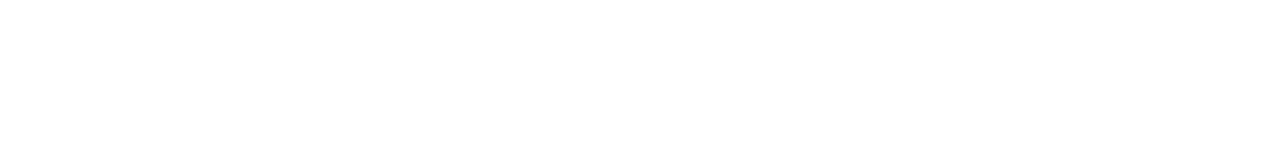
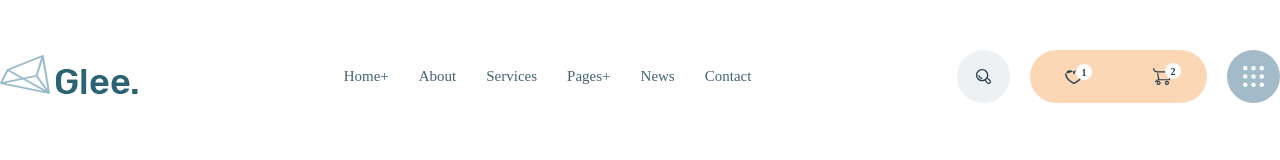
Before and after one commit to DigitalQY/glee, a website: page app/index.html in a window 1280 px wide. Drawn offline with nearby package versions, Linux system fonts and the light colour scheme; files that its build step writes are made by us from their sources; files whose address does not match are found by name.

Commit message:
Finished header

```diff
--- a/app/index.html
+++ b/app/index.html
@@ -9,6 +9,52 @@
 </head>
 
 <body>
+  <header class="header">
+    <div class="container">
+      <div class="header__inner">
+        <div class="header__logo">
+          <a class="header-link__logo" href="">
+            <img src="images/logo/logo1.png" alt="logo__img" srcset="">
+            <img src="images/logo/logo2.png" alt="logo__img" srcset="">
+          </a>
+        </div>
+        <nav class="menu">
+          <ul class="menu__list">
+            <li class="menu__list-item"><a href="#" class="menu__list-link">Home+</a></li>
+            <li class="menu__list-item"><a href="#" class="menu__list-link">About</a></li>
+            <li class="menu__list-item"><a href="#" class="menu__list-link">Services</a></li>
+            <li class="menu__list-item"><a href="#" class="menu__list-link">Pages+</a></li>
+            <li class="menu__list-item"><a href="#" class="menu__list-link">News</a></li>
+            <li class="menu__list-item"><a href="#" class="menu__list-link">Contact</a></li>
+          </ul>
+
+        </nav>
+        <div class="user-nav">
+          <div class="user-nav__search">
+            <a class="user-nav__link" href="#">
+              <img class="user-nav__link-item" src="images/icons/search.svg" alt="search" srcset="">
+            </a>
+          </div>
+          <div class="user-nav__heart-cart">
+            <a class="user-nav__link" href="#">
+              <img class="user-nav__link-item" src="images/icons/heart.svg" alt="heart" srcset="">
+              <span class="heart-count">1</span>
+            </a>
+            <a class="user-nav__link" href="#">
+              <img class="user-nav__link-item" src="images/icons/cart.svg" alt="cart" srcset="">
+              <span class="cart-count">2</span>
+            </a>
+          </div>
+          <div class="user-nav__button">
+            <a class="user-nav__link" href="#">
+              <img class="user-nav__link-item" src="images/icons/clicker.svg" alt="button" srcset="">
+            </a>
+          </div>
+        </div>
+      </div>
+    </div>
+  </header>
+
 
   <script src="js/main.min.js"></script>
 </body>
--- a/app/scss/_global.scss
+++ b/app/scss/_global.scss
@@ -0,0 +1,7 @@
+// body {
+
+// }
+.container{
+  max-width: 1775px;
+  margin: 0 auto;
+}
--- a/app/scss/_reset.scss
+++ b/app/scss/_reset.scss
@@ -0,0 +1,61 @@
+/* my reset */
+html {
+  box-sizing: border-box;
+}
+
+*,
+*::after,
+*::before {
+  box-sizing: inherit;
+}
+
+ul[class],
+ol[class] {
+  padding: 0;
+  list-style: none;
+}
+
+body,
+h1,
+h2,
+h3,
+h4,
+h5,
+h6,
+p,
+ul[class],
+ol[class],
+li,
+figure,
+figcaption,
+blockquote,
+dl,
+dd {
+  margin: 0;
+}
+
+ul[class] {
+  list-style: none;
+}
+
+img {
+  max-width: 100%;
+  display: block;
+}
+
+input,
+button,
+textarea,
+select {
+  font: inherit;
+}
+
+body {
+  min-height: 100vh;
+}
+
+a {
+  text-decoration: none;
+}
+
+//////////////////////////////////////////////////////////////////////////////////////////////////////////
--- a/app/scss/_vars.scss
+++ b/app/scss/_vars.scss
@@ -0,0 +1,14 @@
+%Rubik-Medium {
+  font-family: 'Rubik-Medium';
+  font-weight: 400;
+}
+%DMSans-Bold {
+  font-family: 'DMSans-Bold';
+  font-weight: 700;
+}
+%u-nav {
+  display: flex;
+  align-items: center;
+  justify-content: center;
+  height: 53px;
+}
--- a/app/scss/style.scss
+++ b/app/scss/style.scss
@@ -0,0 +1,75 @@
+@import 'fonts';
+@import 'global';
+@import 'reset';
+@import 'vars';
+
+.header {
+  &__inner {
+    display: flex;
+    justify-content: space-between;
+    padding: 50px 0 50px;
+    align-items: center;
+  }
+  &__logo {
+    display: ruby;
+  }
+}
+.menu {
+  &__list {
+    &-link {
+      color: #436372;
+    }
+   @extend %Rubik-Medium;
+   font-size: 15px;
+    display: flex;
+  }
+  &__list-item+.menu__list-item {
+    padding-left: 30px;
+  }
+}
+.user-nav {
+  @extend %u-nav;
+  &__search {
+    @extend %u-nav;
+    background-color: #edf1f4;
+    margin-right: 20px;
+    width: 53px;
+    border-radius: 50%;
+  }
+  &__heart-cart {
+    @extend %u-nav;
+    background-color: #fcd7b6;
+    margin-right: 20px;
+    width: 177px;
+    justify-content: space-around;
+    border-radius: 30px;
+  }
+  &__button {
+    @extend %u-nav;
+    background-color: #a3bbc8;
+    width: 53px;
+    border-radius: 50%;
+  }
+  &__link {
+    position: relative;
+  }
+}
+.heart-count,
+.cart-count {
+  position: absolute;
+  color: #243f4d;
+  background-color: white;
+  @extend %DMSans-Bold;
+  font-size: 10px;
+  height: 16px;
+  width: 16px;
+  text-align: center;
+  border-radius: 50%;
+  line-height: 17px;
+  top: -5px;
+  right: -9px;
+}
+
+
+
+@import 'media';
```
Also changed, not shown: app/images/icons/cart.svg (added), app/images/icons/clicker.svg (added), app/images/icons/heart.svg (added), app/images/icons/search.svg (added), app/images/logo/logo1.png (added), app/images/logo/logo2.png (added).
